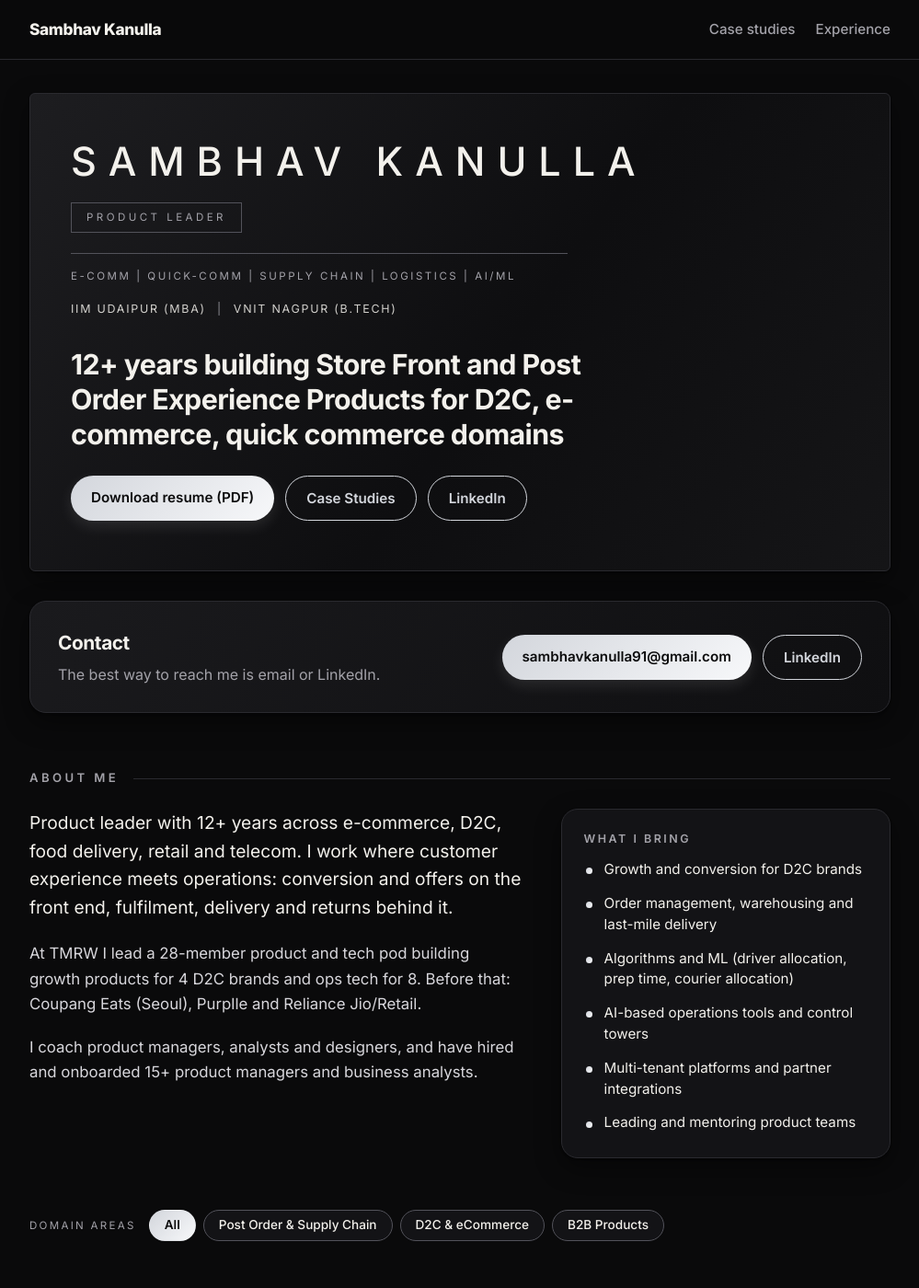
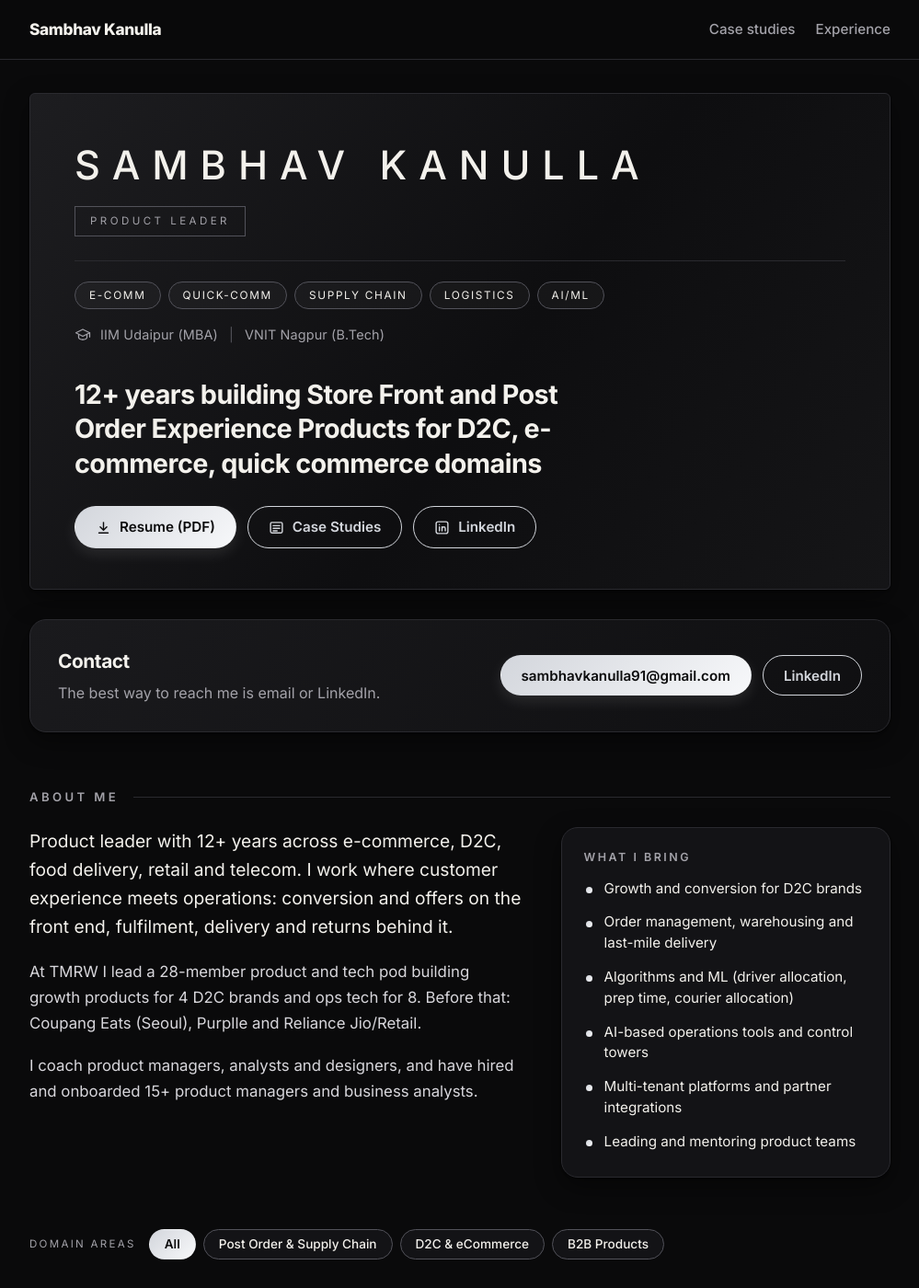
Before and after one commit to sambhavkanulla/sambhavkanulla.github.io, a Jekyll site: the page built from index.html, in a window 1280 px wide and 1400 px high. Shown: the whole window at 92% size, without its empty margins (140-1139 px from the left). Built offline with Jekyll 4.4.1, drawn with Linux system fonts in a browser that asks for light colours.

Commit message:
Hero: clearer hierarchy (name, role, domain pills, education, tagline, quick links)
Co-Authored-By: Claude Sonnet 5.5 <noreply@anthropic.com>
Claude-Session: https://claude.ai/code/session_01PrKmB98M39T9226rhsuyd2

```diff
--- a/assets/css/portfolio.css
+++ b/assets/css/portfolio.css
@@ -258,3 +258,30 @@ main > section.area > h2 { align-items: center; }
 .areas-block { margin-top: 56px; scroll-margin-top: 20px; }
 .areas-block .area-chips { margin-top: 0; }
 .area-chips .chip:hover { border-color: var(--accent); }
+
+
+/* hero v2: clear reading order */
+.hero { padding: 52px 48px 44px; }
+.hero .rule { margin: 26px 0 22px; max-width: none; border-top-color: var(--line); }
+.domains { list-style: none; display: flex; flex-wrap: wrap; gap: 8px; padding: 0; margin: 0; }
+.domains li { font-size: 0.74rem; letter-spacing: 0.14em; text-transform: uppercase; color: var(--text); border: 1px solid var(--line-strong); background: rgba(255,255,255,0.03); border-radius: 999px; padding: 7px 15px; line-height: 1.2; white-space: nowrap; }
+.hero .edu { display: flex; align-items: center; flex-wrap: wrap; gap: 4px 0; margin: 16px 0 0; color: var(--muted); font-size: 0.9rem; letter-spacing: 0.01em; }
+.hero .edu svg { width: 18px; height: 18px; margin-right: 10px; fill: none; stroke: currentColor; stroke-width: 1.7; stroke-linecap: round; stroke-linejoin: round; flex: none; }
+.hero .edu span { text-transform: none; letter-spacing: 0.01em; font-size: 0.9rem; opacity: 1; color: var(--muted); }
+.hero .edu span + span::before { content: "|"; color: var(--line-strong); margin: 0 12px; }
+.hero .statement { font-size: clamp(1.3rem, 2.6vw, 1.8rem); line-height: 1.3; margin: 34px 0 0; max-width: 760px; text-wrap: balance; }
+.hero .cta-row { margin: 28px 0 0; gap: 12px; }
+.btn { display: inline-flex; align-items: center; justify-content: center; gap: 9px; min-height: 46px; padding: 0 22px; border: 1.5px solid transparent; line-height: 1; }
+.btn svg { width: 17px; height: 17px; fill: none; stroke: currentColor; stroke-width: 2; stroke-linecap: round; stroke-linejoin: round; flex: none; }
+.btn-ghost { border-color: var(--accent); }
+.contact-card .btn { min-height: 44px; }
+@media (max-width: 640px) {
+  .hero { padding: 28px 18px 26px; }
+  .hero .rule { margin: 20px 0 18px; }
+  .domains { gap: 6px; }
+  .domains li { font-size: 0.64rem; letter-spacing: 0.1em; padding: 6px 11px; }
+  .hero .edu { font-size: 0.85rem; }
+  .hero .edu span { font-size: 0.85rem; }
+  .hero .statement { margin-top: 26px; font-size: 1.25rem; }
+  .hero .cta-row { margin-top: 22px; }
+}
--- a/index.html
+++ b/index.html
@@ -8,14 +8,19 @@ title: "Product Leader"
   <h1 class="name">{{ p.name }}</h1>
   <p class="role-box">{{ p.role }}</p>
   <hr class="rule">
-  <p class="keywords">{% for k in p.keywords %}<span>{{ k }}</span>{% endfor %}</p>
-  <p class="edu">{% for e in p.education %}<span>{{ e }}</span>{% endfor %}</p>
+  <ul class="domains" aria-label="Domain areas">
+    {% for line in p.keywords %}{% assign parts = line | split: "|" %}{% for part in parts %}<li>{{ part | strip }}</li>{% endfor %}{% endfor %}
+  </ul>
+  <p class="edu">
+    <svg viewBox="0 0 24 24" aria-hidden="true"><path d="M2 9l10-5 10 5-10 5z"/><path d="M6 11.5V16c0 1.4 2.7 3 6 3s6-1.6 6-3v-4.5"/><path d="M22 9v6"/></svg>
+    {% for e in p.education %}<span>{{ e }}</span>{% endfor %}
+  </p>
   <p class="statement">{{ p.headline }}</p>
   {% if p.subheadline != "" %}<p class="lead">{{ p.subheadline }}</p>{% endif %}
   <p class="cta-row">
-    {% if p.resume_file != "" %}<a class="btn" href="{{ p.resume_file | relative_url }}">Download resume (PDF)</a>{% endif %}
-    <a class="btn btn-ghost" href="{{ '/case-studies/' | relative_url }}">Case Studies</a>
-    <a class="btn btn-ghost" href="{{ p.linkedin }}" target="_blank" rel="noopener">LinkedIn</a>
+    {% if p.resume_file != "" %}<a class="btn" href="{{ p.resume_file | relative_url }}"><svg viewBox="0 0 24 24" aria-hidden="true"><path d="M12 4v11"/><path d="M7 11l5 5 5-5"/><path d="M5 20h14"/></svg>Resume (PDF)</a>{% endif %}
+    <a class="btn btn-ghost" href="{{ '/case-studies/' | relative_url }}"><svg viewBox="0 0 24 24" aria-hidden="true"><rect x="3" y="4" width="18" height="16" rx="2"/><path d="M7 9h10M7 13h10M7 17h6"/></svg>Case Studies</a>
+    <a class="btn btn-ghost" href="{{ p.linkedin }}" target="_blank" rel="noopener"><svg viewBox="0 0 24 24" aria-hidden="true"><rect x="3" y="3" width="18" height="18" rx="3"/><path d="M8 11v6M8 7.5v.01M12 17v-6M12 13.5c0-1.5 1-2.5 2.5-2.5S17 12 17 13.5V17"/></svg>LinkedIn</a>
   </p>
 </section>
 
```
